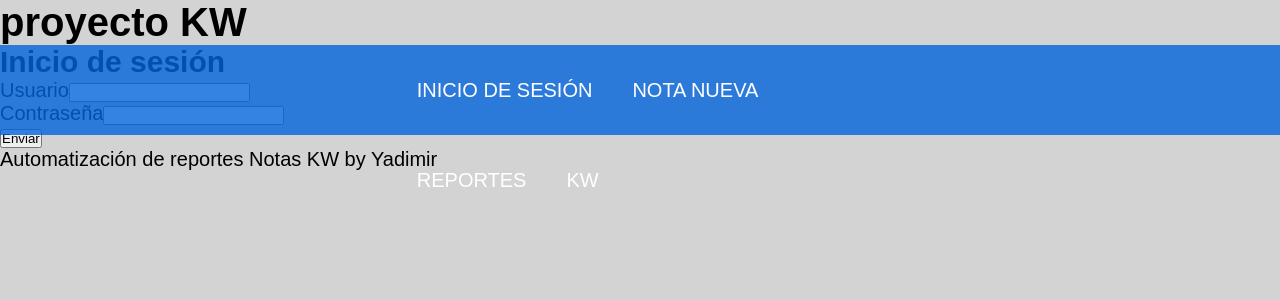
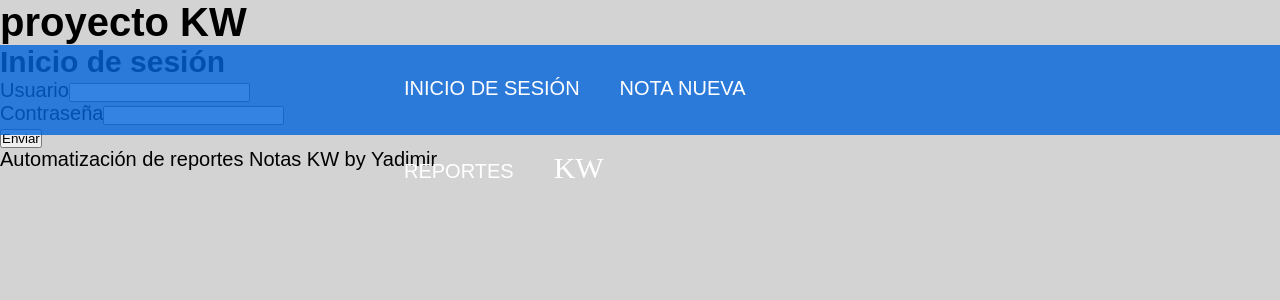
Before and after one commit to YadimirCovBel/KWproy, an Angular app in the folder proyectoKW/: page / in a window 1280 px wide. Shown: the top 300 px of the page. Built offline with nearby package versions, Linux system fonts and the light colour scheme.

Commit message:
se realizaron cambios en style.css incrementamos width a 40% dentro de header ul y agregamos un margin top 3px, por ultimo reducimos  el line-height dentro de header ul li a 80px

```diff
--- a/proyectoKW/src/assets/css/style.css
+++ b/proyectoKW/src/assets/css/style.css
@@ -30,16 +30,17 @@ header{
 }
 header ul{
     display: block;
-    width: 38%;
+    width: 40%;
     height: inherit;
     margin: 0px auto;
+    margin-top: 3px;
 
 }
 header ul li{
     display: inline-block;
     margin: 0px auto;
     text-align: center;
-    line-height: 90px;
+    line-height: 80px;
 }
 
 header a{
@@ -57,6 +58,8 @@ header a:hover, .actived{
     background: rgba(0, 0, 0, 0.8);
 }
 /*logotipo  */
+#logo{font-family: 'Times New Roman', Times, serif;
+       font-size: 30px; }
 header #logo a:hover{
     background: transparent;
 }
```
